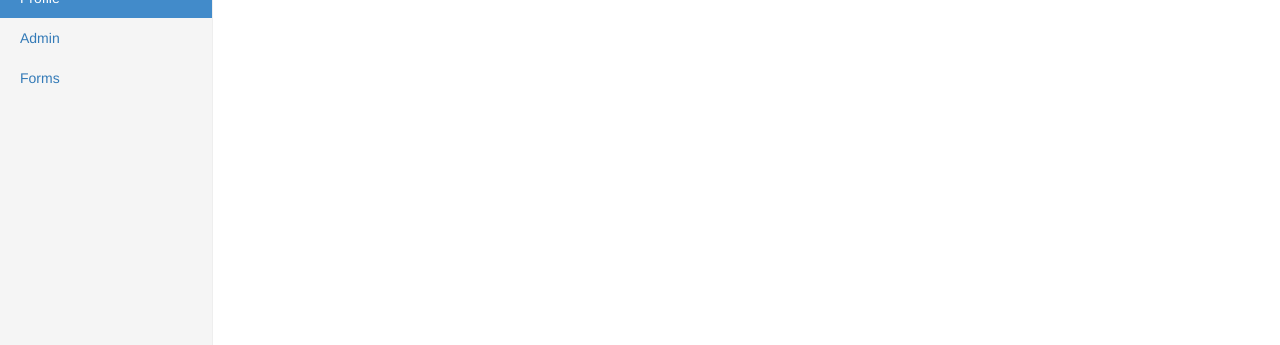
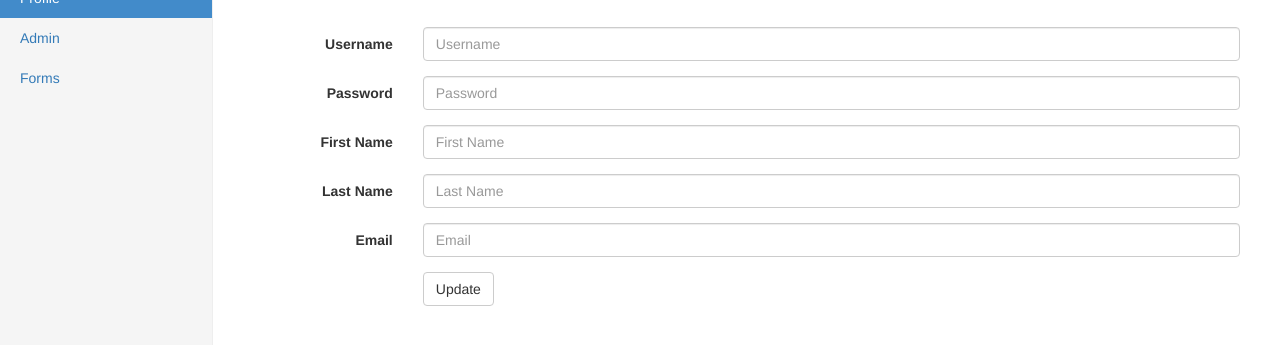
Before and after one commit to snehag28/WebDevSpring2016, a website: page public/assignment/profile.html in a window 1280 px wide. Shown: the part 133-478 px from the top of the page. Drawn offline with nearby package versions, Linux system fonts and the light colour scheme.

Commit message:
Completed home, register, login, profile

```diff
--- a/public/assignment/profile.html
+++ b/public/assignment/profile.html
@@ -31,7 +31,7 @@
                 <span class="icon-bar"></span>
                 <span class="icon-bar"></span>
             </button>
-            <a class="navbar-brand" href="#">Form Maker</a>
+            <a class="navbar-brand" href="home.html">Form Maker</a>
         </div>
         <div id="navbar" class="navbar-collapse collapse">
             <ul class="nav navbar-nav navbar-right">
@@ -57,7 +57,44 @@
         </div>
         <div class="col-sm-9 col-sm-offset-3 col-md-10 col-md-offset-2 main">
             <h1>Profile</h1>
-
+            <br>
+            <form class="form-horizontal">
+                <div class="form-group">
+                    <label for="username" class="col-sm-2 control-label">Username</label>
+                    <div class="col-sm-10">
+                        <input type="text" class="form-control" id="username" placeholder="Username">
+                    </div>
+                </div>
+                <div class="form-group">
+                    <label for="inputPassword" class="col-sm-2 control-label">Password</label>
+                    <div class="col-sm-10">
+                        <input type="password" class="form-control" id="inputPassword" placeholder="Password">
+                    </div>
+                </div>
+                <div class="form-group">
+                    <label for="firstname" class="col-sm-2 control-label">First Name</label>
+                    <div class="col-sm-10">
+                        <input type="text" class="form-control" id="firstname" placeholder="First Name">
+                    </div>
+                </div>
+                <div class="form-group">
+                    <label for="lastname" class="col-sm-2 control-label">Last Name</label>
+                    <div class="col-sm-10">
+                        <input type="text" class="form-control" id="lastname" placeholder="Last Name">
+                    </div>
+                </div>
+                <div class="form-group">
+                    <label for="inputEmail" class="col-sm-2 control-label">Email</label>
+                    <div class="col-sm-10">
+                        <input type="email" class="form-control" id="inputEmail" placeholder="Email">
+                    </div>
+                </div>
+                <div class="form-group">
+                    <div class="col-sm-offset-2 col-sm-10">
+                        <a href="profile.html" class="btn btn-default">Update</a>
+                    </div>
+                </div>
+            </form>
         </div>
 
     </div>
```
Also changed, not shown: public/assignment/admin.html (+1 -1 lines), public/assignment/forms.html (+1 -1 lines), public/assignment/home.html (+1 -1 lines), public/assignment/login.html (+21 -2 lines), public/assignment/register.html (+33 -1 lines).
